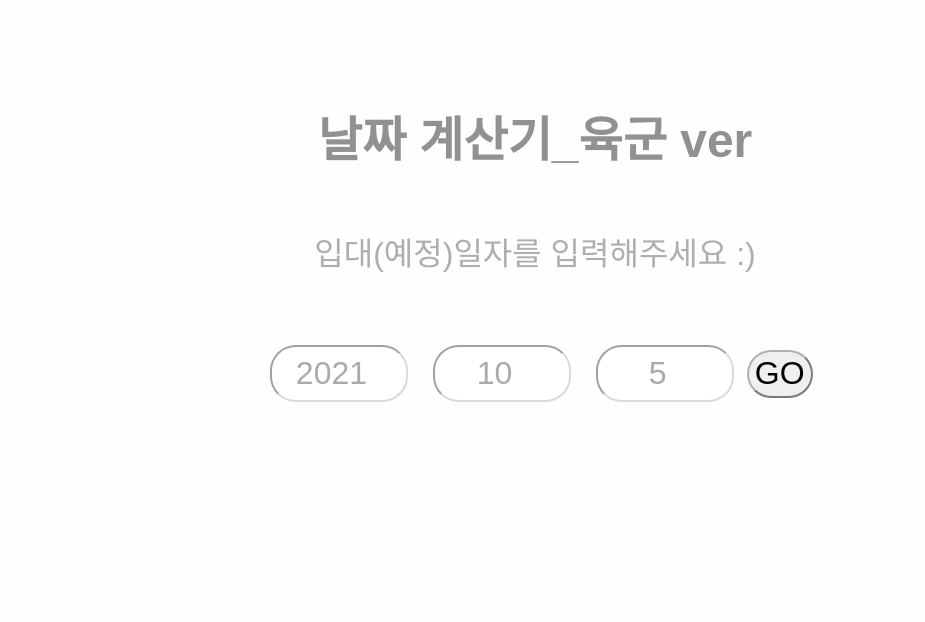
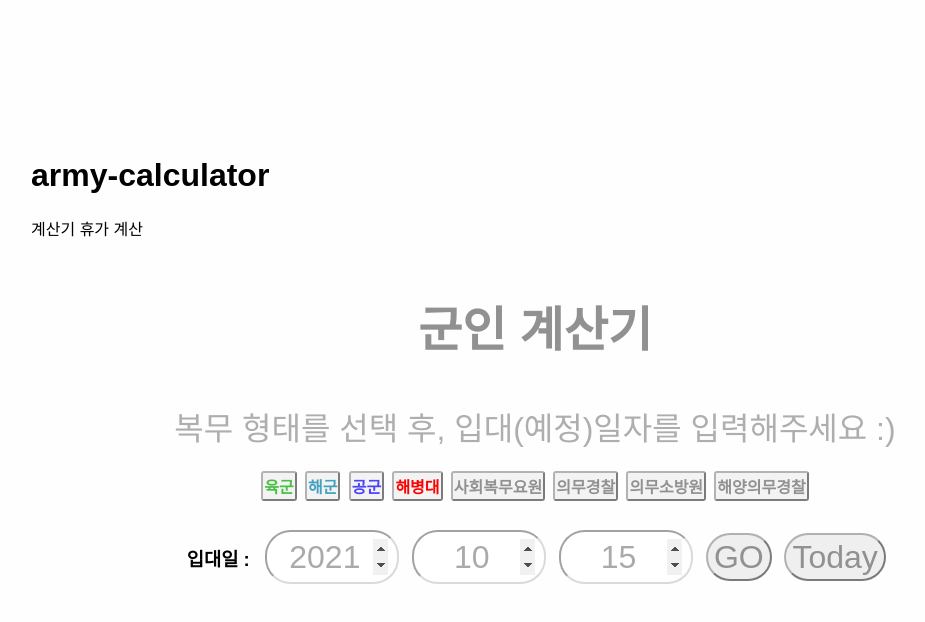
Before and after one commit to unbroken2650/army-calculator, a plain HTML site: page calculator.html in a window 1280 px wide. Shown: the whole page, without its empty margins (105-1030 px from the left). Drawn offline with Linux system fonts and the light colour scheme; a web font is replaced by a local one.

Commit message:
Making GroupSelection

```diff
--- a/calculator.html
+++ b/calculator.html
@@ -6,6 +6,7 @@
 	<title>Army Calculator 0.1</title>
 	<script src="jquery/jquery-1.12.4.js"></script>
 	<script src="jquery/jquery-ui.js"></script>
+	<link rel="stylesheet" href="css/main.css">
   <link rel="stylesheet" href="css/detail.css">
 	<link rel="preconnect" href="https://fonts.googleapis.com">
 	<link rel="preconnect" href="https://fonts.gstatic.com" crossorigin>
@@ -15,21 +16,37 @@
 </head>
 
 <body>
+    <header>
+    <h1 class="logo"><a href="index.html">army-calculator</a></h1>
+    <nav>
+        <a href="calculator.html">계산기</a>
+        <a href="vacation.html">휴가 계산</a>
+    </nav>
+    </header>
     <main>
-  <h1 class="titleText">날짜 계산기_육군 ver</h1>
-  <h2 class="subtitle">입대(예정)일자를 입력해주세요 :)</h2>
-  </div>
+    <h1 class="titleText">군인 계산기</h1>
+    <h2 class="subtitle">복무 형태를 선택 후, 입대(예정)일자를 입력해주세요 :)</h2>
+    <section id="groupSelection">
+        <!--육군 18 공군 21 해군 20 해병대 18 해양의무경찰 20 의무경찰 18 의무소방원 20 사회복무요원 21  -->
+        <form class="groupForm">
+            <button class="group18" type="button" onclick="groupSelected(18)" style="color:rgb(70, 193, 68);">육군</button>
+            <button class="group20" type="button" onclick="groupSelected(20)" style="color:rgb(64,162,191);">해군</button>
+            <button class="group21" type="button" onclick="groupSelected(21)" style="color:rgb(74, 66, 252);">공군</button>
+            <button class="group18" type="button" onclick="groupSelected(18)" style="color:red;">해병대</button>
+            <button class="group20" type="button" onclick="groupSelected(20)" >사회복무요원</button>
+            <button class="group18" type="button" onclick="groupSelected(18)" >의무경찰</button>
+            <button class="group20" type="button" onclick="groupSelected(20)" >의무소방원</button>
+            <button class="group21" type="button" onclick="groupSelected(21)" >해양의무경찰</button>
+        </form>
+        <p id="showGroup" class="hidden"></p>
+    </section>
     <div class="inputForm">
+        <h3><label for="inputYear">입대일 : </label></h3>
         <input type="number" id='inputYear' class="date" min="2000" max="2100" value="2001" required>
         <input type="number" id='inputMonth' class="date" min="01" max="12" value="01" required>
         <input type="number" id='inputDay' class="date" min="01" max="31" value="16" required>
         <button id="dayinputButton" onclick="calc()">GO</button>
-      <script>
-          d = new Date();
-          document.getElementById('inputYear').value = Number(d.toISOString().substring(0, 4));
-          document.getElementById('inputMonth').value = Number(d.toISOString().substring(5, 7));
-          document.getElementById('inputDay').value = Number(d.toISOString().substring(9, 10));
-      </script>
+        <button id="dayResetButton" onclick="today();calc();">Today</button>
     </div>
     <div id="dischargeDay"> </div>
     <div id="percentLeft"> </div>
@@ -37,6 +54,5 @@
     </main>
     <script src="js/main.js"></script>
     <script src="js/calculator.js"></script>
-
 </body>
 </html>
--- a/css/detail.css
+++ b/css/detail.css
@@ -5,18 +5,18 @@
 }
 
 html {
-	margin: 5%;
 	background-color: #fefefe;
 }
 
 main {
+  margin:3%;
   display: flex;
   flex-direction: column;
   text-align: center;
 }
 
 main > h1, h2, div.inputForm, p{
-  padding:1rem;
+  padding:0.5rem;
   margin: 1vw;
 }
 
@@ -40,10 +40,18 @@ a {
 	display: inline;
 }
 
+p {
+    font-size: 1rem;
+	margin: 0;
+	color: #919191;
+}
+
+h3, h4, h5, h6 {margin:1%;}
+
 a:link,
 a:visited {
 	/*누르기 전, 누른 후*/
-	color: #919191;
+	color: #000;
 }
 
 a:hover,
@@ -57,14 +65,25 @@ a:active {
 	font-weight: 300;
 	color: #AEAEAE;
 }
+section#groupSelection {
+    display: flex;
+    flex-direction: column;
+}
+section#groupSelection button{
+  padding: 1px;
+  margin: 0.2%;
 
-p, input, button, .date, .percent {
-	font-size: 2rem;
+  font-size: 1rem;
+  font-weight: 600;
+
+  outline: 2px rgba(145, 145, 145, 0.4);
+  background-color: rgba(145, 145, 145, 0.1);
+  border-radius: 3px;
+  height:auto;
 }
 
-p {
-	margin: 0;
-	color: #919191;
+input, button, .date, .percent{
+	font-size: 2rem;
 }
 
 .inputForm {
@@ -75,7 +94,7 @@ p {
 }
 
 .inputForm > input {
-  margin: 1vw;
+    margin: 0.5vw;
     color: #AAAAAA;
     text-align: center;
     border-color: rgba(199, 199, 199, 0.66);
@@ -85,13 +104,26 @@ p {
     width: 7rem;
 }
 
+input[type=number]::-webkit-inner-spin-button,
+input[type=number]::-webkit-outer-spin-button {
+
+   opacity: 1;
+
+}
+
 button {
     border-color: rgba(145, 145, 145, 0.66);
     border-radius: 2vw;
     height: 3rem;
+    color: #919191;
+    margin: 0.5vw;
 }
 
 #dischargeDay > p, #percentLeft > p, #salaryLeft > p{
     font-size: 1.5rem;
     font-weight: 300;
 }
+
+.hidden {
+    display: none;
+}
--- a/js/calculator.js
+++ b/js/calculator.js
@@ -1,21 +1,44 @@
-function calc() {
+function groupSelected(data) {
+    const result_1 = document.querySelector("#dischargeDay");
+    const result_2 = document.querySelector("#percentLeft");
+    const result_3 = document.querySelector("#salaryLeft");
+    result_1.innerHTML = "";
+    result_2.innerHTML = "";
+    result_3.innerHTML = "";
+
+    document.querySelector(".subtitle").innerText = "입대(예정)일자를 입력해주세요 :)";
+    const pShowGroup = document.querySelector("#showGroup");
+    pShowGroup.innerHTML = `<h3>복무개월 : <span id="armyMonth">${data}</span>개월</h3>`;
+    pShowGroup.classList.remove("hidden");
+}
+function calc(event) {
+    try {
+        let armyMonth = document.querySelector("#armyMonth").innerText;
+    } catch(TypeError) {
+        alert("복무형태를 선택해주세요.");
+        return;
+    }
+
     let joinYear = Number($("#inputYear").val());
     let joinMonth = Number($("#inputMonth").val());
     let joinDay = Number($("#inputDay").val());
     if (joinYear === "" || joinMonth === "" || joinDay === "") {
         alert("날짜를 정확히 선택해주세요.");
-      return;
     }
     //연도 월 일 각각 알려주기
-  var joinDate = new Date(joinYear, joinMonth - 1, joinDay);
-  /*1년 6개월 추가*/
-  if (joinMonth <= 6) {
+    let joinDate = new Date(joinYear, joinMonth - 1, joinDay);
+    //연, 월 계산
+
+    let armyMonth = document.querySelector("#armyMonth").innerText;
+    const pShowGroup = document.querySelector("#showGroup");
+    armyMonth -= 12;
+    if (joinMonth <= 12-armyMonth) {
         joinYear += 1;
-      joinMonth += 6;
+        joinMonth += armyMonth;
     }
     else {
         joinYear += 2;
-      joinMonth -= 6;
+        joinMonth -= 12-armyMonth;
     }
 
     /*말일 계산*/
@@ -30,7 +53,7 @@ function calc() {
                 joinDay = 28; break;
         }
     }
-  else { joinDay -= 1;}
+    else { joinDay -= 1; }
     /* 2월 29, 30, 31일 처리*/
     /* 2월 29일 - 윤년/평년 처리*/
     if (joinMonth === 2 && joinDay === 29) {
@@ -56,27 +79,36 @@ function calc() {
         joinMonth = 3;
     }
 
-  const dischargeDate = new Date(joinYear, joinMonth-1, joinDay);
+    const dischargeDate = new Date(joinYear, joinMonth - 1, joinDay);
 
     const result_1 = document.querySelector("#dischargeDay");
-  result_1.innerHTML = `<p>예상 전역일은 <b>${dischargeDate.getFullYear()}년 ${Number(dischargeDate.getMonth()+1)}월 ${dischargeDate.getDate()}일</b>이네요!</p>`;
+    result_1.innerHTML = `<p>예상 전역일은 <b>${dischargeDate.getFullYear()}년 ${Number(dischargeDate.getMonth() + 1)}월 ${dischargeDate.getDate()}일</b>이네요!</p>`;
 
     const result_2 = document.querySelector("#percentLeft");
     const result_3 = document.querySelector("#salaryLeft");
 
     const currentDate = new Date();
-  const totalDays = parseInt((dischargeDate.getTime() - joinDate.getTime())/(1000*60*60*24), 10);
-  const leftDays = parseInt((dischargeDate.getTime() - currentDate.getTime())/(1000*60*60*24), 10);
-  const leftPercent = parseInt((totalDays - leftDays)/totalDays*10000, 10)/100;
+    const totalDays = parseInt((dischargeDate.getTime() - joinDate.getTime()) / (1000 * 60 * 60 * 24), 10);
+    const leftDays = parseInt((dischargeDate.getTime() - currentDate.getTime()) / (1000 * 60 * 60 * 24), 10);
+    const leftPercent = parseInt((totalDays - leftDays) / totalDays * 10000, 10) / 100;
 
     // result_2
-  if (leftPercent >= 100) {result_2.innerHTML = "<p>전역을 축하드립니다!</p>";}
-  else if (leftPercent < 0) {result_2.innerHTML = "<p>입대 이전입니다.</p>";}
-  else {result_2.innerHTML = `<p>${currentDate.getFullYear()}년 ${Number(currentDate.getMonth()+1)}월 ${currentDate.getDate()}일을 기준으로 <b>${leftPercent}</b>% 지났습니다.</p>`;}
+    if (leftPercent >= 100) { result_2.innerHTML = "<p>전역을 축하드립니다!</p>"; }
+    else if (leftPercent < 0) { result_2.innerHTML = "<p>입대 이전입니다.</p>"; }
+    else { result_2.innerHTML = `<p>${currentDate.getFullYear()}년 ${Number(currentDate.getMonth() + 1)}월 ${currentDate.getDate()}일을 기준으로 <b>${leftPercent}</b>% 지났습니다.</p>`; }
 
     // result_3
     let leftMonths = Number();
-  if (currentDate.getDate() < 10) {leftMonths = Math.floor(leftDays / 30);}
-  else {leftMonths = Math.floor((leftDays / 30) - 1);}
+    if (currentDate.getDate() < 10) { leftMonths = Math.floor(leftDays / 30); }
+    else { leftMonths = Math.floor((leftDays / 30) - 1); }
     result_3.innerHTML = `<p><b>월급 ${leftMonths}번</b>만 더 받으면 전역! 미리 축하드립니다 :)</p>`;
+
+    document.querySelector(".subtitle").innerText = "";
 }
+today();
+function today() {
+    d = new Date();
+    document.getElementById('inputYear').value = d.getFullYear();
+    document.getElementById('inputMonth').value = Number(d.getMonth() + 1);
+    document.getElementById('inputDay').value = d.getDate();
+}
```
Also changed, not shown: index.html (+8 -5 lines). Lines whose indentation alone changed are shown as unchanged.
